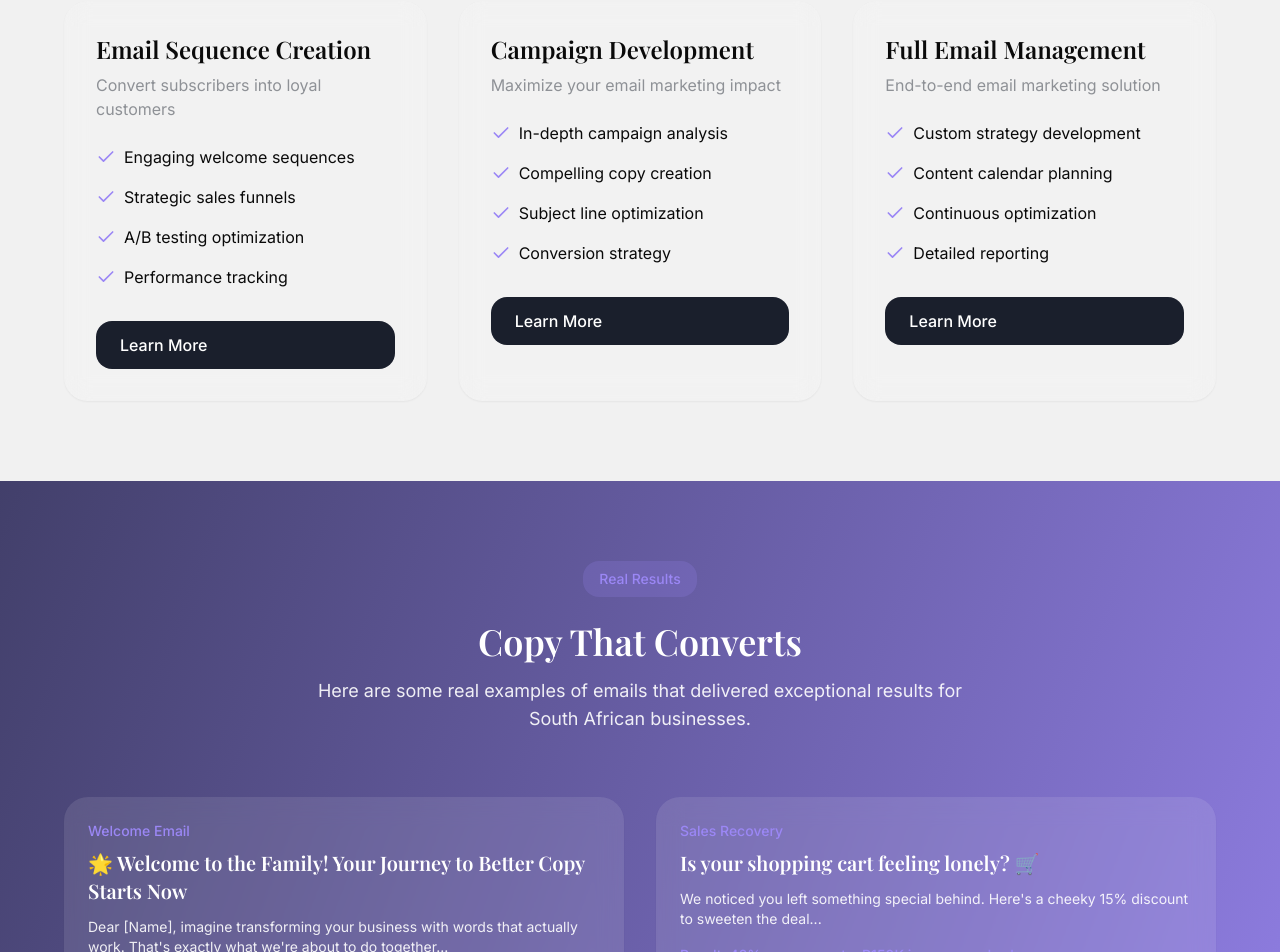
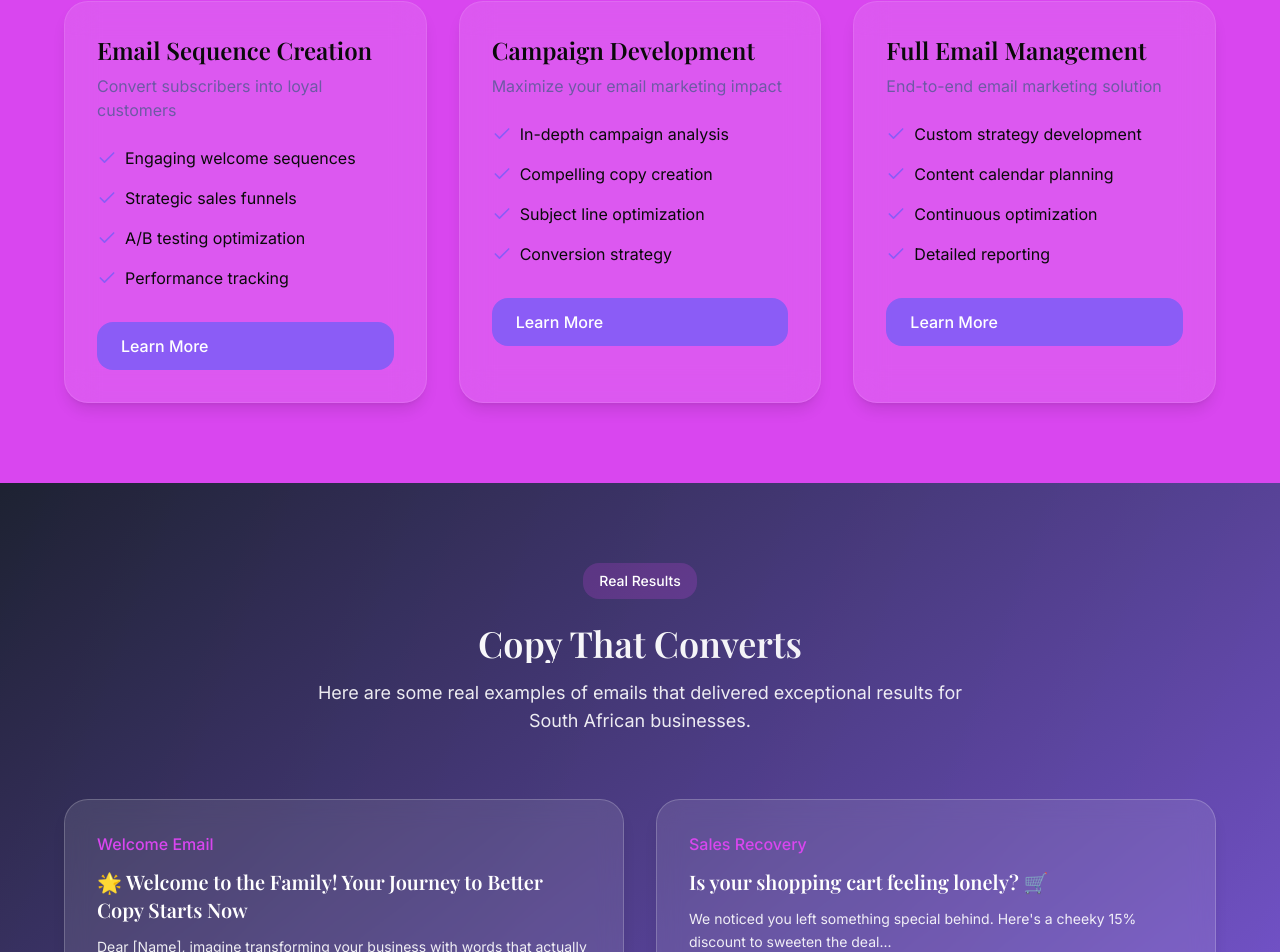
Before and after one commit to Gee7pips/copycraft-boost, a React (Vite) app: page / in a window 1280 px wide. Shown: the part 1635-2587 px from the top of the page. Built offline with nearby package versions, Linux system fonts and the light colour scheme.

Commit message:
Enhance website colors and animations
Updated the website's color scheme to reflect a more South African aesthetic. Implemented advanced scroll animations for improved user experience.
[skip gpt_engineer]

```diff
--- a/src/components/Results.tsx
+++ b/src/components/Results.tsx
@@ -27,13 +27,13 @@ const emailExamples = [
 
 export const Results = () => {
   return (
-    <section className="py-20 px-4 parallax-container">
+    <section className="py-20 px-4 parallax-container bg-gradient-to-br from-primary/90 to-secondary/90">
       <div className="max-w-6xl mx-auto">
         <div className="text-center mb-16 animate-fade-up parallax-element">
-          <span className="inline-block px-4 py-2 bg-secondary/20 backdrop-blur-sm rounded-xl text-sm font-medium mb-6 text-secondary">
+          <span className="inline-block px-4 py-2 bg-accent/20 backdrop-blur-sm rounded-xl text-sm font-medium mb-6 text-white">
             Real Results
           </span>
-          <h2 className="section-title text-white mb-4">Copy That Converts</h2>
+          <h2 className="section-title mb-4">Copy That Converts</h2>
           <p className="text-lg text-white/90 max-w-2xl mx-auto">
             Here are some real examples of emails that delivered exceptional results for South African businesses.
           </p>
@@ -42,19 +42,22 @@ export const Results = () => {
           {emailExamples.map((example, index) => (
             <div
               key={index}
-              className="card p-6 hover:scale-105 transition-all duration-300 parallax-element bg-white/10 backdrop-blur-md"
-              style={{ transform: `translateY(${index * 10}px)` }}
+              className="glass-card p-8 hover:scale-105 transition-all duration-300 parallax-element"
+              style={{
+                transform: `translateY(${index * 10}px)`,
+                animationDelay: `${index * 0.2}s`
+              }}
             >
-              <div className="text-sm text-secondary font-medium mb-2">
+              <div className="text-accent font-medium mb-3">
                 {example.type}
               </div>
               <h3 className="text-xl font-semibold mb-3 text-white">
                 {example.subject}
               </h3>
-              <p className="text-white/90 mb-4 text-sm">
+              <p className="text-white/90 mb-4 text-sm leading-relaxed">
                 {example.preview}
               </p>
-              <div className="text-secondary font-medium text-sm">
+              <div className="text-secondary font-medium text-sm bg-white/10 p-3 rounded-xl">
                 Result: {example.result}
               </div>
             </div>
--- a/src/index.css
+++ b/src/index.css
@@ -14,7 +14,7 @@
   }
 
   body {
-    @apply bg-gradient-to-br from-primary to-secondary min-h-screen text-foreground font-sans;
+    @apply bg-gradient-to-br from-primary via-secondary to-accent min-h-screen text-foreground font-sans;
   }
 
   h1, h2, h3, h4, h5, h6 {
@@ -24,25 +24,27 @@
 
 @layer components {
   .hero-title {
-    @apply text-4xl md:text-6xl font-display font-bold leading-tight;
+    @apply text-4xl md:text-6xl font-display font-bold leading-tight bg-clip-text text-transparent bg-gradient-to-r from-white to-white/80;
   }
 
   .section-title {
-    @apply text-3xl md:text-4xl font-display font-semibold mb-6;
+    @apply text-3xl md:text-4xl font-display font-semibold mb-6 bg-clip-text text-transparent bg-gradient-to-r from-white to-white/90;
   }
 
   .card {
-    @apply bg-white/10 backdrop-blur-md rounded-2xl shadow-sm transition-all duration-300 hover:shadow-md;
+    @apply bg-white/10 backdrop-blur-lg rounded-2xl shadow-lg transition-all duration-300 hover:shadow-xl border border-white/10;
   }
 
   .btn-primary {
-    @apply bg-primary text-primary-foreground px-6 py-3 rounded-xl font-medium
-           transition-all duration-300 hover:opacity-90 inline-flex items-center gap-2;
+    @apply bg-secondary text-white px-6 py-3 rounded-xl font-medium
+           transition-all duration-300 hover:opacity-90 inline-flex items-center gap-2
+           hover:scale-105 hover:shadow-lg;
   }
 
   .btn-secondary {
-    @apply bg-secondary text-secondary-foreground px-6 py-3 rounded-xl font-medium
-           transition-all duration-300 hover:opacity-90 inline-flex items-center gap-2;
+    @apply bg-accent text-white px-6 py-3 rounded-xl font-medium
+           transition-all duration-300 hover:opacity-90 inline-flex items-center gap-2
+           hover:scale-105 hover:shadow-lg;
   }
 
   .scroll-reveal {
@@ -59,6 +61,11 @@
 
   .parallax-element {
     @apply transform transition-transform duration-500 ease-out will-change-transform;
+  }
+
+  .glass-card {
+    @apply bg-white/10 backdrop-blur-md rounded-2xl border border-white/20
+           shadow-lg hover:shadow-xl transition-all duration-300;
   }
 }
 
@@ -82,3 +89,18 @@
   transform: translateY(var(--scroll-offset));
   transition: transform 0.1s ease-out;
 }
+
+.floating {
+  animation: float 3s ease-in-out infinite;
+}
+
+.scale-on-scroll {
+  opacity: 0;
+  transform: scale(0.95);
+  transition: all 0.5s ease-out;
+}
+
+.scale-on-scroll.visible {
+  opacity: 1;
+  transform: scale(1);
+}
--- a/tailwind.config.ts
+++ b/tailwind.config.ts
@@ -29,16 +29,16 @@ export default {
           foreground: "#FFFFFF",
         },
         secondary: {
-          DEFAULT: "#9b87f5",
-          foreground: "#1A1F2C",
+          DEFAULT: "#8B5CF6",
+          foreground: "#FFFFFF",
         },
         accent: {
-          DEFAULT: "#F1F1F1",
-          foreground: "#1A1F2C",
+          DEFAULT: "#D946EF",
+          foreground: "#FFFFFF",
         },
         muted: {
           DEFAULT: "#F1F1F1",
-          foreground: "#8E9196",
+          foreground: "#6E59A5",
         },
       },
       fontFamily: {
@@ -82,12 +82,32 @@ export default {
             transform: "translateY(-5%)",
           },
         },
+        "float": {
+          "0%, 100%": {
+            transform: "translateY(0)",
+          },
+          "50%": {
+            transform: "translateY(-10px)",
+          },
+        },
+        "scale-fade": {
+          "0%": {
+            opacity: "0",
+            transform: "scale(0.95)",
+          },
+          "100%": {
+            opacity: "1",
+            transform: "scale(1)",
+          },
+        },
       },
       animation: {
         "fade-up": "fade-up 0.5s ease-out forwards",
         "fade-in": "fade-in 0.3s ease-out forwards",
         "slide-in": "slide-in 0.5s ease-out forwards",
         "parallax-scroll": "parallax-scroll 1s ease-out forwards",
+        "float": "float 3s ease-in-out infinite",
+        "scale-fade": "scale-fade 0.5s ease-out forwards",
       },
       borderRadius: {
         'xl': '1rem',
```
